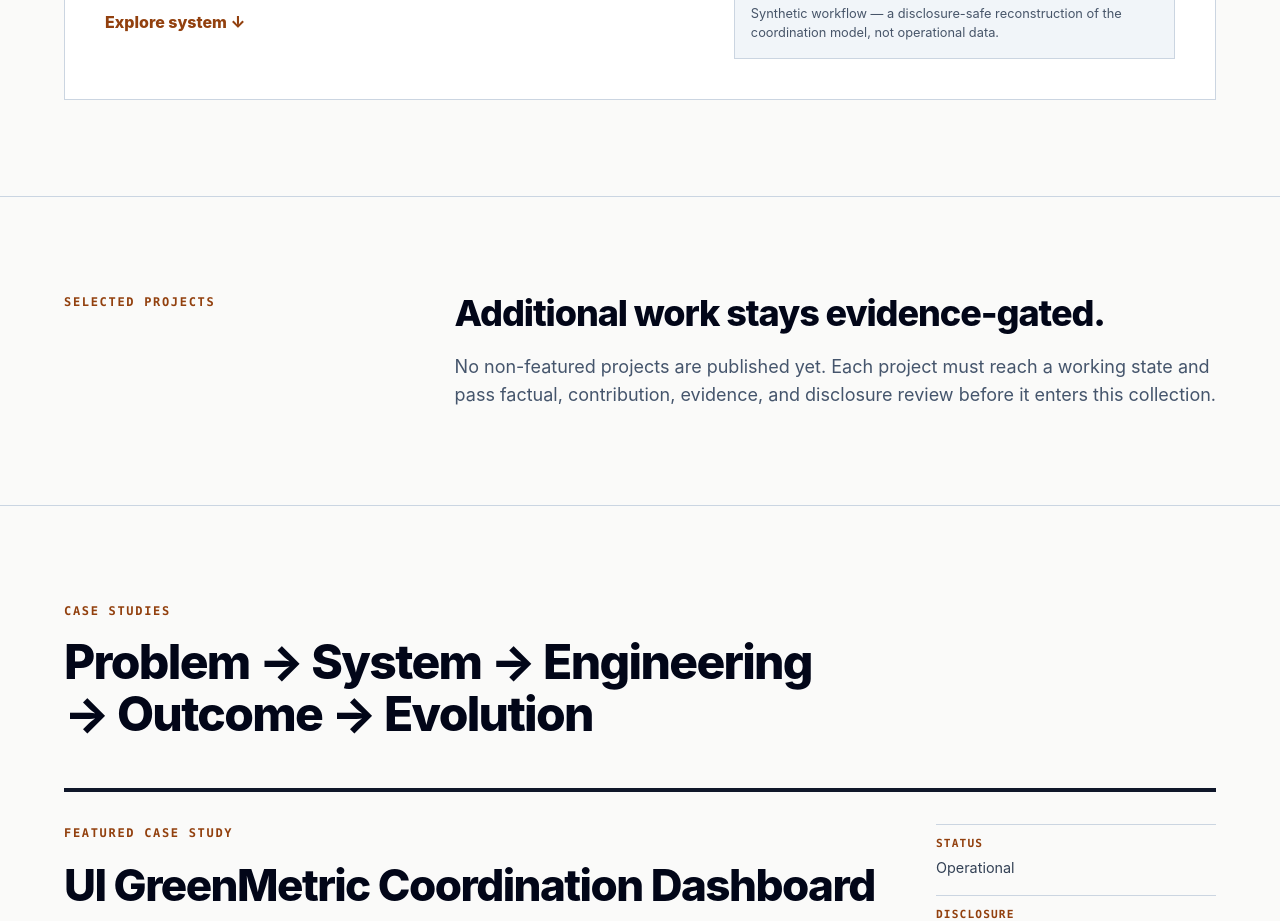
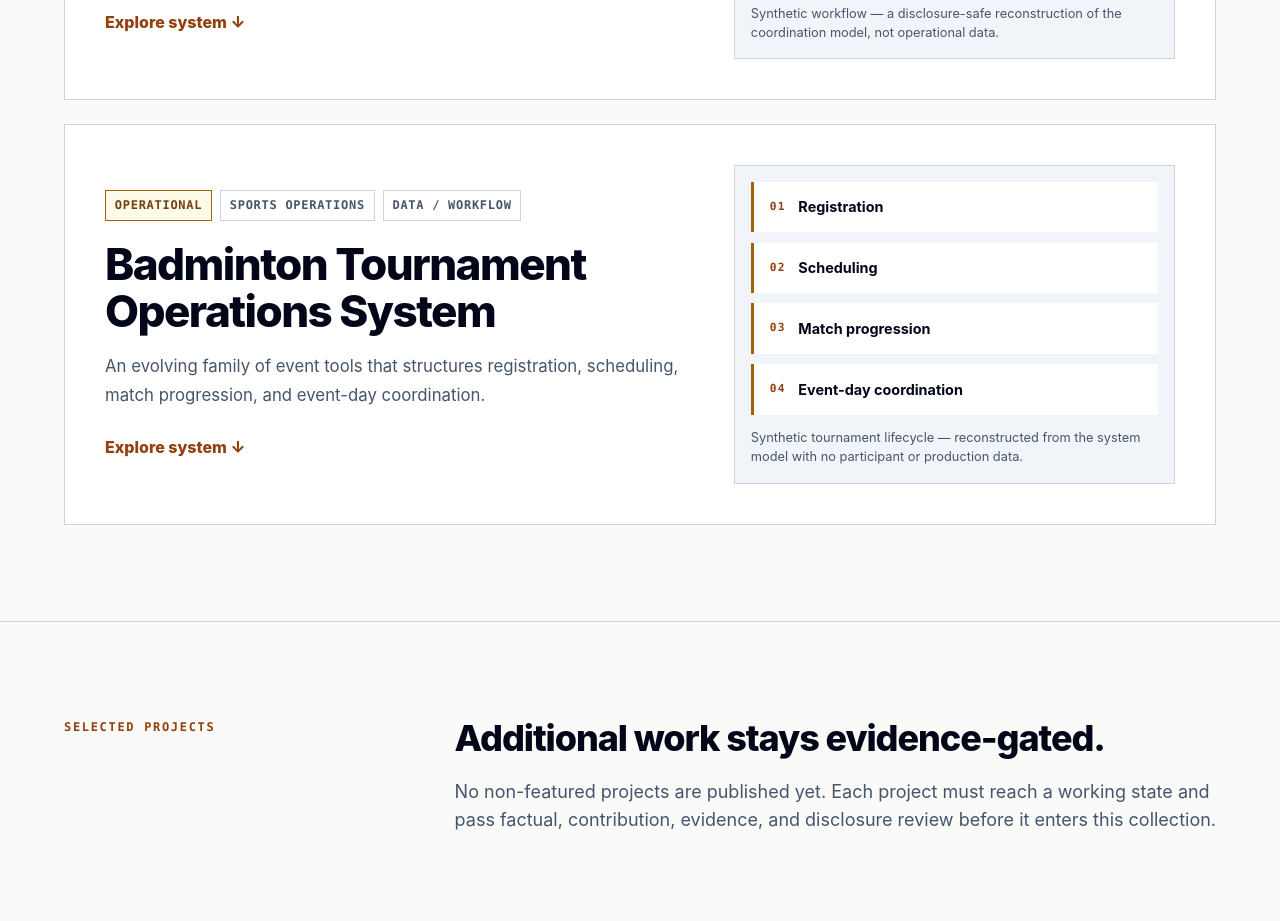
Before and after one commit to bekindtomammals0/blw-portfolio, a React (Vite) app: page / in a window 1280 px wide. Shown: the part 1220-2141 px from the top of the page. Built offline with nearby package versions, Linux system fonts and the light colour scheme.

Commit message:
feat: publish tournament operations case study (#3)

```diff
--- a/src/components/ProjectCard.tsx
+++ b/src/components/ProjectCard.tsx
@@ -6,8 +6,10 @@ interface ProjectCardProps {
 }
 
 export function ProjectCard({ project }: ProjectCardProps) {
+  const headingId = `project-card-${project.slug}`;
+
   return (
-    <article className="project-card">
+    <article className="project-card" aria-labelledby={headingId}>
       <div className="project-card-copy">
         <div className="metadata-row">
           <span className="status-tag">{project.status}</span>
@@ -15,9 +17,13 @@ export function ProjectCard({ project }: ProjectCardProps) {
             <span key={category}>{category}</span>
           ))}
         </div>
-        <h3>{project.name}</h3>
+        <h3 id={headingId}>{project.name}</h3>
         <p>{project.tagline}</p>
-        <a className="text-link project-link" href={`#project-${project.slug}`}>
+        <a
+          className="text-link project-link"
+          href={`#project-${project.slug}`}
+          aria-label={`Explore ${project.name}`}
+        >
           Explore system <span aria-hidden="true">↓</span>
         </a>
       </div>
--- a/src/data/projects.ts
+++ b/src/data/projects.ts
@@ -35,4 +35,55 @@ export const projects = [
     confidentialityNote:
       'Sanitized case study. Institutional records, internal links, credentials, and operational data are excluded.',
   },
+  {
+    slug: 'badminton-tournament-operations',
+    name: 'Badminton Tournament Operations System',
+    tagline:
+      'An evolving family of event tools that structures registration, scheduling, match progression, and event-day coordination.',
+    status: 'Operational',
+    disclosure: 'sanitized-case-study',
+    featured: true,
+    categories: ['Sports Operations', 'Data / Workflow'],
+    technologies: ['Google Sheets'],
+    problem:
+      'Tournament organizers needed to carry participant information through registration, scheduling, match progression, and event-day coordination without losing the state of the event between separate activities. The recurring challenge was operational continuity: each stage depended on accurate information from the stage before it.',
+    system:
+      'The system family connects registration records to scheduling inputs, match assignments, progression updates, and the operational views used during an event. Each tool supports a stage of the same tournament lifecycle, while manual organizer control remains available for event-specific decisions and exceptions.',
+    engineering:
+      'The engineering centered on shared information structures and dependable handoffs between stages. Spreadsheet-based event artifacts organized participant records, schedule assignments, match state, and event-day information so organizers could move from intake to live operations through one coherent model. The public diagrams use synthetic participant records and abstract states rather than copied event data.',
+    outcome:
+      'The organizing team had a more structured way to coordinate tournament information across registration, scheduling, live match progression, and event-day decisions. Outcomes remain qualitative because no reviewed source supports a public claim about participant scale, time saved, or performance improvement.',
+    evolution:
+      'Tools created for multiple events evolved as one operational system family rather than as duplicate projects. Later artifacts extended the recurring lifecycle and adapted the shared structure to new event needs; specific redesigns or measured improvements remain unclaimed until their source evidence is reviewed.',
+    evidence: [
+      {
+        type: 'workflow',
+        alt: 'Abstract workflow showing registration records flow into scheduling, match progression, and event-day coordination.',
+        caption:
+          'Synthetic tournament lifecycle — reconstructed from the system model with no participant or production data.',
+        steps: [
+          'Registration',
+          'Scheduling',
+          'Match progression',
+          'Event-day coordination',
+        ],
+      },
+      {
+        type: 'workflow',
+        alt: 'Abstract event-day information flow from scheduled match through result update to the next operational action.',
+        caption:
+          'Synthetic event-day flow — abstract states illustrate how one match update informs the next action.',
+        steps: [
+          'Scheduled match',
+          'Court assignment',
+          'Result update',
+          'Next action',
+        ],
+      },
+    ],
+    links: [],
+    developmentNotes: [],
+    confidentialityNote:
+      'Sanitized case study. Synthetic participant records replace names and contact details; production spreadsheets, links, and event records are excluded.',
+  },
 ] satisfies PortfolioProject[];
```
Also changed, not shown: 1 other file (tests, documents, lock files or other folders).
